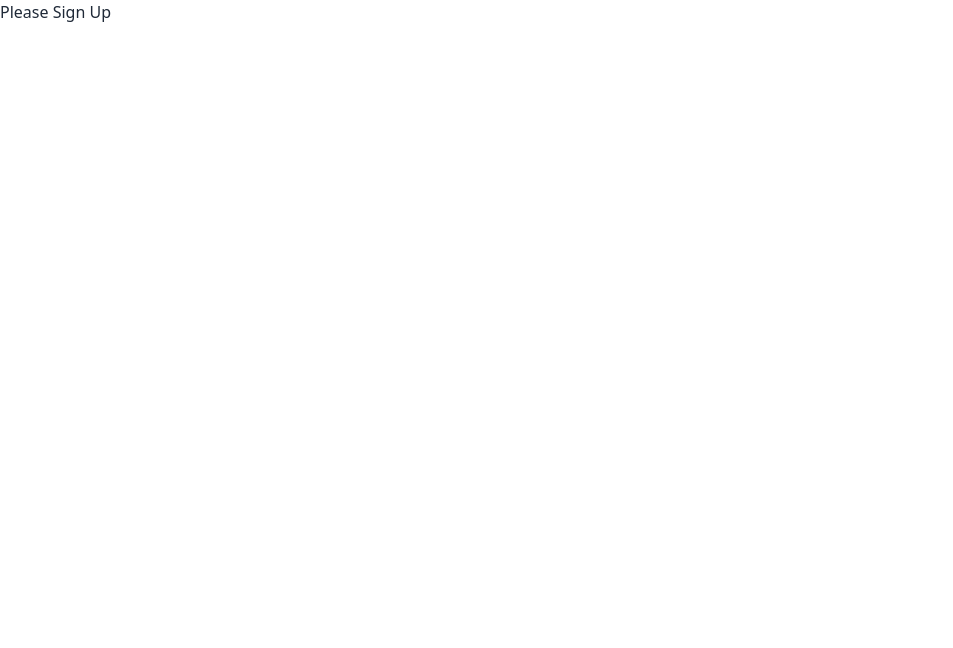
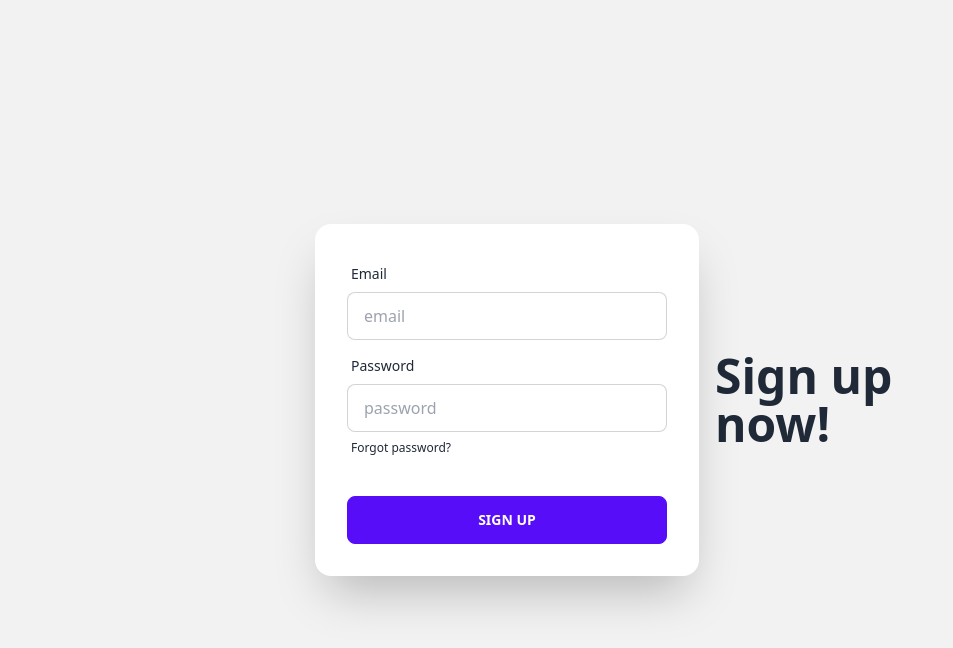
Before and after one commit to ProgrammingHero1/coffee-store-client-with-tanstack-query, a React (Vite) app: page /signup in a window 1280 px wide. Shown: the top 648 px of the page, without its empty margins (0-953 px from the left). Built offline with nearby package versions, Linux system fonts and the light colour scheme.

Commit message:
handle sign up

```diff
--- a/package.json
+++ b/package.json
@@ -11,6 +11,7 @@
   },
   "dependencies": {
     "daisyui": "^2.51.6",
+    "firebase": "^10.5.0",
     "localforage": "^1.10.0",
     "match-sorter": "^6.3.1",
     "react": "^18.2.0",
--- a/src/components/SignUp.jsx
+++ b/src/components/SignUp.jsx
@@ -1,9 +1,57 @@
+import { useContext } from "react";
+import { AuthContext } from "../providers/AuthProvider";
 
 
 const SignUp = () => {
+
+    const { createUser } = useContext(AuthContext);
+
+    const handleSignUp = e => {
+        e.preventDefault();
+        const form = e.target;
+        const email = form.email.value;
+        const password = form.password.value;
+        console.log(email, password);
+        createUser(email, password)
+            .then(result => {
+                console.log(result.user);
+                // new user has been created
+            })
+            .catch(error => {
+                console.error(error)
+            })
+    }
+
     return (
-        <div>
-            <h2>Please Sign Up</h2>
+        <div className="hero min-h-screen bg-base-200">
+            <div className="hero-content flex-col lg:flex-row-reverse">
+                <div className="text-center lg:text-left">
+                    <h1 className="text-5xl font-bold">Sign up now!</h1>
+
+                </div>
+                <div className="card flex-shrink-0 w-full max-w-sm shadow-2xl bg-base-100">
+                    <form onSubmit={handleSignUp} className="card-body">
+                        <div className="form-control">
+                            <label className="label">
+                                <span className="label-text">Email</span>
+                            </label>
+                            <input type="email" name="email" placeholder="email" className="input input-bordered" required />
+                        </div>
+                        <div className="form-control">
+                            <label className="label">
+                                <span className="label-text">Password</span>
+                            </label>
+                            <input type="password" name="password" placeholder="password" className="input input-bordered" required />
+                            <label className="label">
+                                <a href="#" className="label-text-alt link link-hover">Forgot password?</a>
+                            </label>
+                        </div>
+                        <div className="form-control mt-6">
+                            <button className="btn btn-primary">Sign Up</button>
+                        </div>
+                    </form>
+                </div>
+            </div>
         </div>
     );
 };
--- /dev/null
+++ b/src/providers/AuthProvider.jsx
@@ -0,0 +1,31 @@
+import { createContext, useState } from "react";
+import { createUserWithEmailAndPassword, getAuth } from "firebase/auth";
+import app from "../firebase/firebase.config";
+
+const auth = getAuth(app);
+
+export const AuthContext = createContext(null);
+
+const AuthProvider = ({ children }) => {
+    const [user, setUser] = useState(null);
+    const [loading, setLoading] = useState(true);
+
+    const createUser = (email, password) => {
+        setLoading(true);
+        return createUserWithEmailAndPassword(auth, email, password);
+    }
+
+    const userInfo = {
+        user,
+        loading,
+        createUser
+    }
+
+    return (
+        <AuthContext.Provider value={userInfo}>
+            {children}
+        </AuthContext.Provider>
+    );
+};
+
+export default AuthProvider;
```
Also changed, not shown: src/main.jsx (+5 -2 lines), 1 other file (tests, documents, lock files or other folders).
